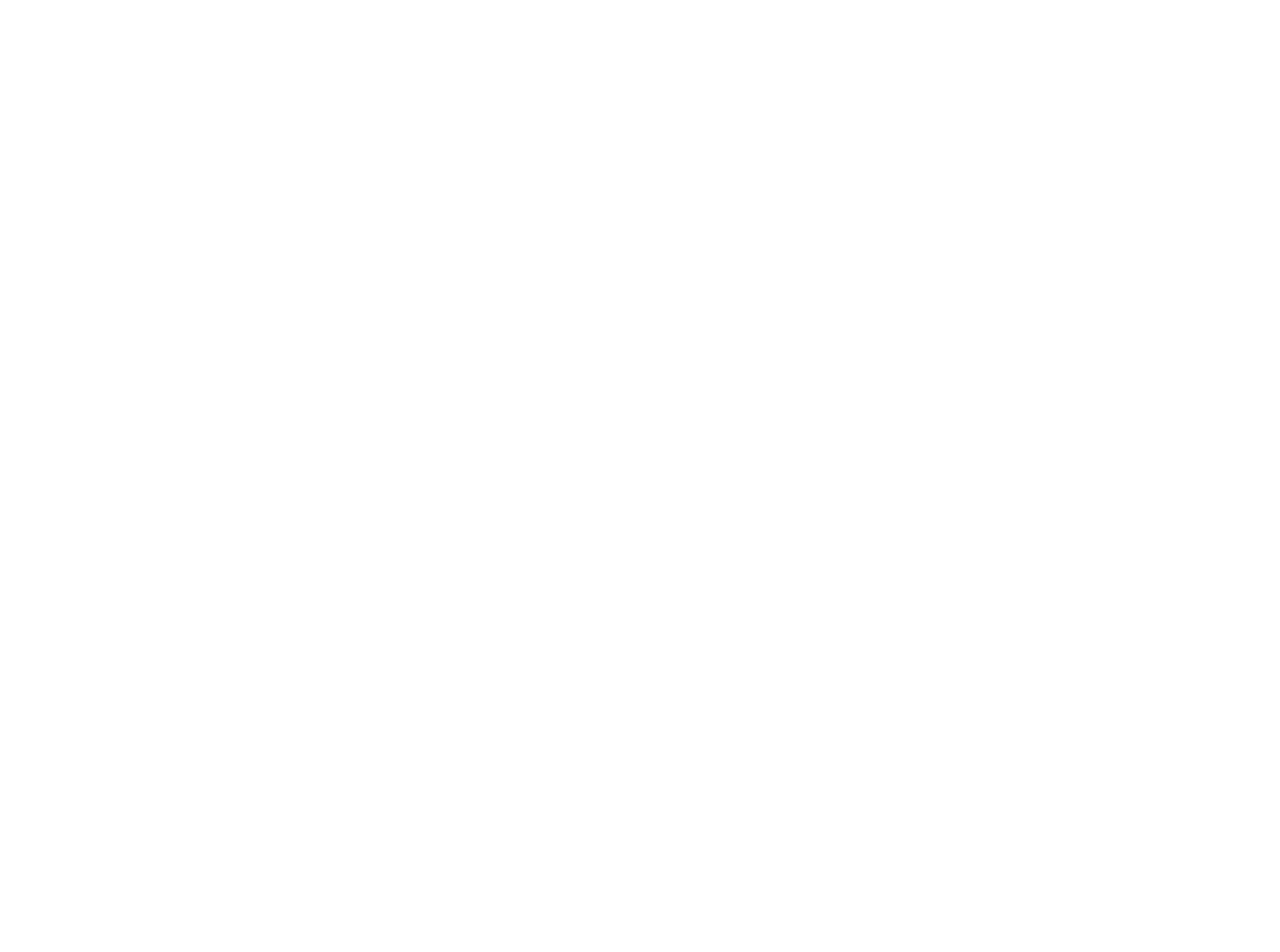
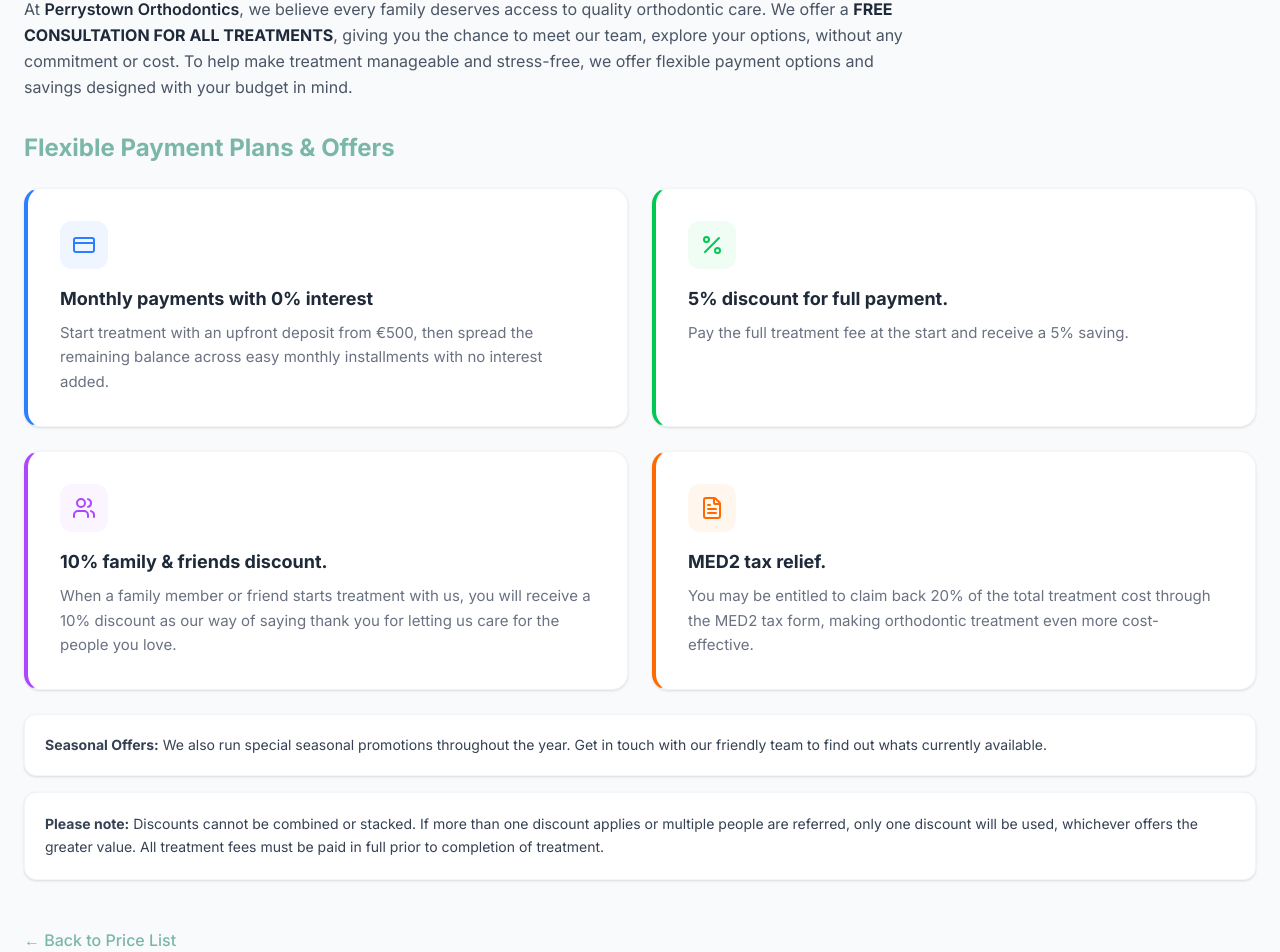
Before and after one commit to omar-faruk72/ivory-port, a Next.js app: page /pricing/offers-plans in a window 1280 px wide. Before the commit this address had no page. Shown: the part 672-1624 px from the top of the page. Before the commit the page ends 800 px from the top, so only its background shows below. Built offline with nearby package versions, Linux system fonts and the light colour scheme.

Commit message:
offers plans page complite

```diff
--- /dev/null
+++ b/app/(main)/pricing/fees/page.tsx
@@ -0,0 +1,9 @@
+import React from 'react'
+
+export default function page() {
+  return (
+    <div>
+      <h1>thsi sis dka</h1>
+    </div>
+  )
+}
--- /dev/null
+++ b/app/(main)/pricing/offers-plans/page.tsx
@@ -0,0 +1,102 @@
+"use client";
+
+import React from 'react';
+import Link from 'next/link';
+import { CreditCard, Percent, Users, FileText } from 'lucide-react';
+
+const offers = [
+  {
+    title: "Monthly payments with 0% interest",
+    description: "Start treatment with an upfront deposit from €500, then spread the remaining balance across easy monthly installments with no interest added.",
+    icon: <CreditCard className="text-blue-500" size={24} />,
+    borderColor: "border-l-blue-500",
+    bgColor: "bg-blue-50"
+  },
+  {
+    title: "5% discount for full payment.",
+    description: "Pay the full treatment fee at the start and receive a 5% saving.",
+    icon: <Percent className="text-green-500" size={24} />,
+    borderColor: "border-l-green-500",
+    bgColor: "bg-green-50"
+  },
+  {
+    title: "10% family & friends discount.",
+    description: "When a family member or friend starts treatment with us, you will receive a 10% discount as our way of saying thank you for letting us care for the people you love.",
+    icon: <Users className="text-purple-500" size={24} />,
+    borderColor: "border-l-purple-500",
+    bgColor: "bg-purple-50"
+  },
+  {
+    title: "MED2 tax relief.",
+    description: "You may be entitled to claim back 20% of the total treatment cost through the MED2 tax form, making orthodontic treatment even more cost-effective.",
+    icon: <FileText className="text-orange-500" size={24} />,
+    borderColor: "border-l-orange-500",
+    bgColor: "bg-orange-50"
+  }
+];
+
+export default function OffersPage() {
+  return (
+    <div className="p-6 bg-gray-50 min-h-screen space-y-8">
+
+      {/* Header Section */}
+      <div className="space-y-2">
+        <h1 className="text-3xl font-bold text-[#7AB7A9]">Making Great Smiles Affordable.</h1>
+        <div className="text-gray-600 max-w-4xl leading-relaxed">
+          <p>
+            At <span className="font-semibold text-gray-800">Perrystown Orthodontics</span>, we believe every family deserves access to quality orthodontic care.
+            We offer a <span className="font-bold text-gray-800 uppercase">Free consultation for all treatments</span>, giving you the chance to meet our team, explore your options, without any commitment or cost.
+            To help make treatment manageable and stress-free, we offer flexible payment options and savings designed with your budget in mind.
+          </p>
+        </div>
+      </div>
+
+      <div className="space-y-6">
+        <h2 className="text-2xl font-bold text-[#7AB7A9]">Flexible Payment Plans & Offers</h2>
+
+        {/* Grid for Cards */}
+        <div className="grid grid-cols-1 md:grid-cols-2 gap-6">
+          {offers.map((offer, index) => (
+            <div
+              key={index}
+              className={`bg-white p-8 rounded-2xl border border-gray-100 border-l-4 ${offer.borderColor} shadow-sm flex flex-col gap-4 hover:shadow-md transition-shadow`}
+            >
+              <div className={`w-12 h-12 ${offer.bgColor} rounded-xl flex items-center justify-center`}>
+                {offer.icon}
+              </div>
+              <div className="space-y-2">
+                <h3 className="text-lg font-bold text-gray-800">{offer.title}</h3>
+                <p className="text-gray-500 text-[15px] leading-relaxed">
+                  {offer.description}
+                </p>
+              </div>
+            </div>
+          ))}
+        </div>
+
+        {/* Informational Boxes */}
+        <div className="space-y-4">
+          <div className="bg-white p-5 rounded-xl border border-gray-100 shadow-sm">
+            <p className="text-gray-700 text-sm">
+              <span className="font-bold">Seasonal Offers:</span> We also run special seasonal promotions throughout the year. Get in touch with our friendly team to find out whats currently available.
+            </p>
+          </div>
+
+          <div className="bg-white p-5 rounded-xl border border-gray-100 shadow-sm">
+            <p className="text-gray-700 text-sm leading-relaxed">
+              <span className="font-bold">Please note:</span> Discounts cannot be combined or stacked. If more than one discount applies or multiple people are referred, only one discount will be used, whichever offers the greater value. All treatment fees must be paid in full prior to completion of treatment.
+            </p>
+          </div>
+        </div>
+      </div>
+
+      {/* Back Link */}
+      <div className="pt-4">
+        <Link href="/pricing/fees" className="text-[#7AB7A9] font-medium hover:underline">
+          ← Back to Price List
+        </Link>
+      </div>
+
+    </div>
+  );
+}
```
